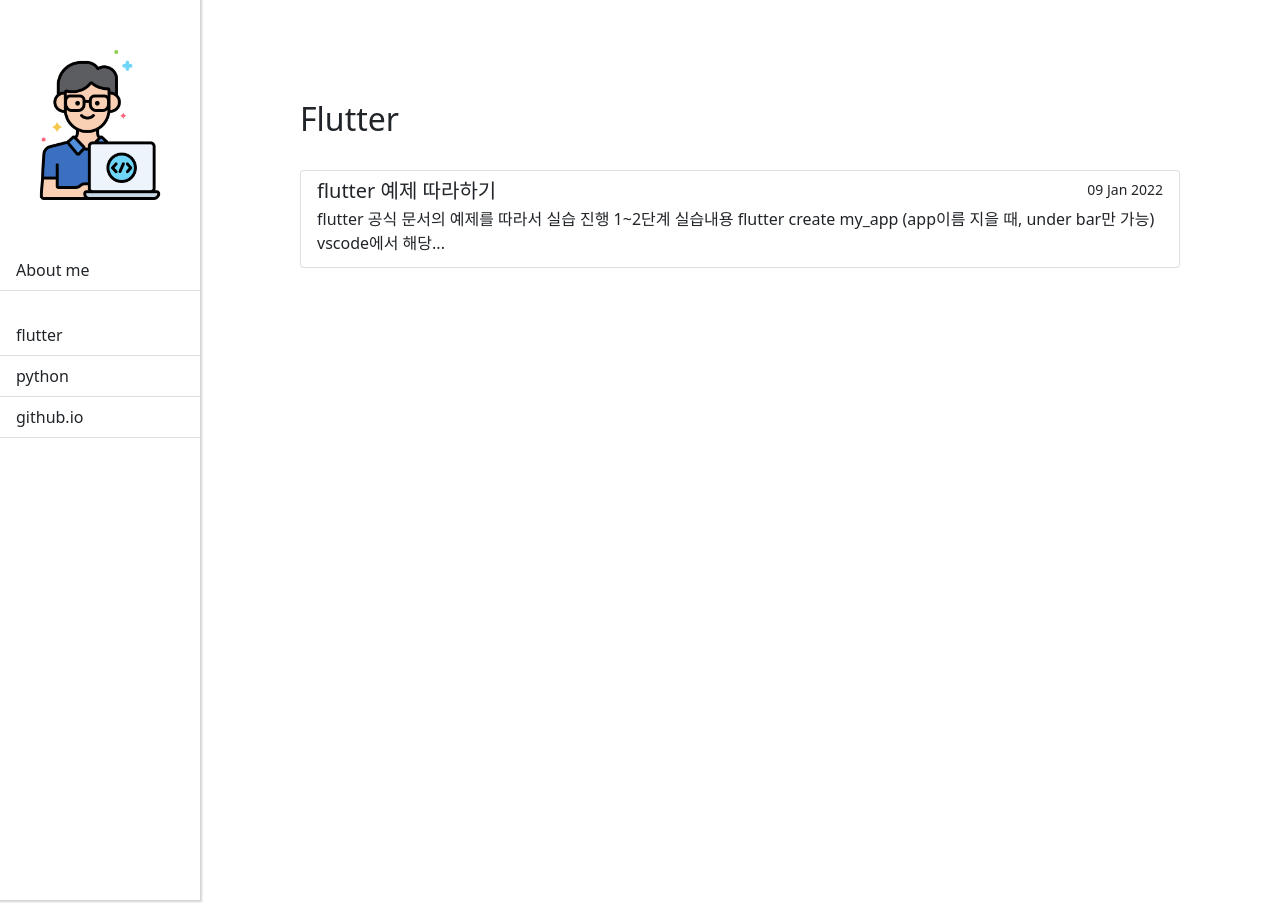
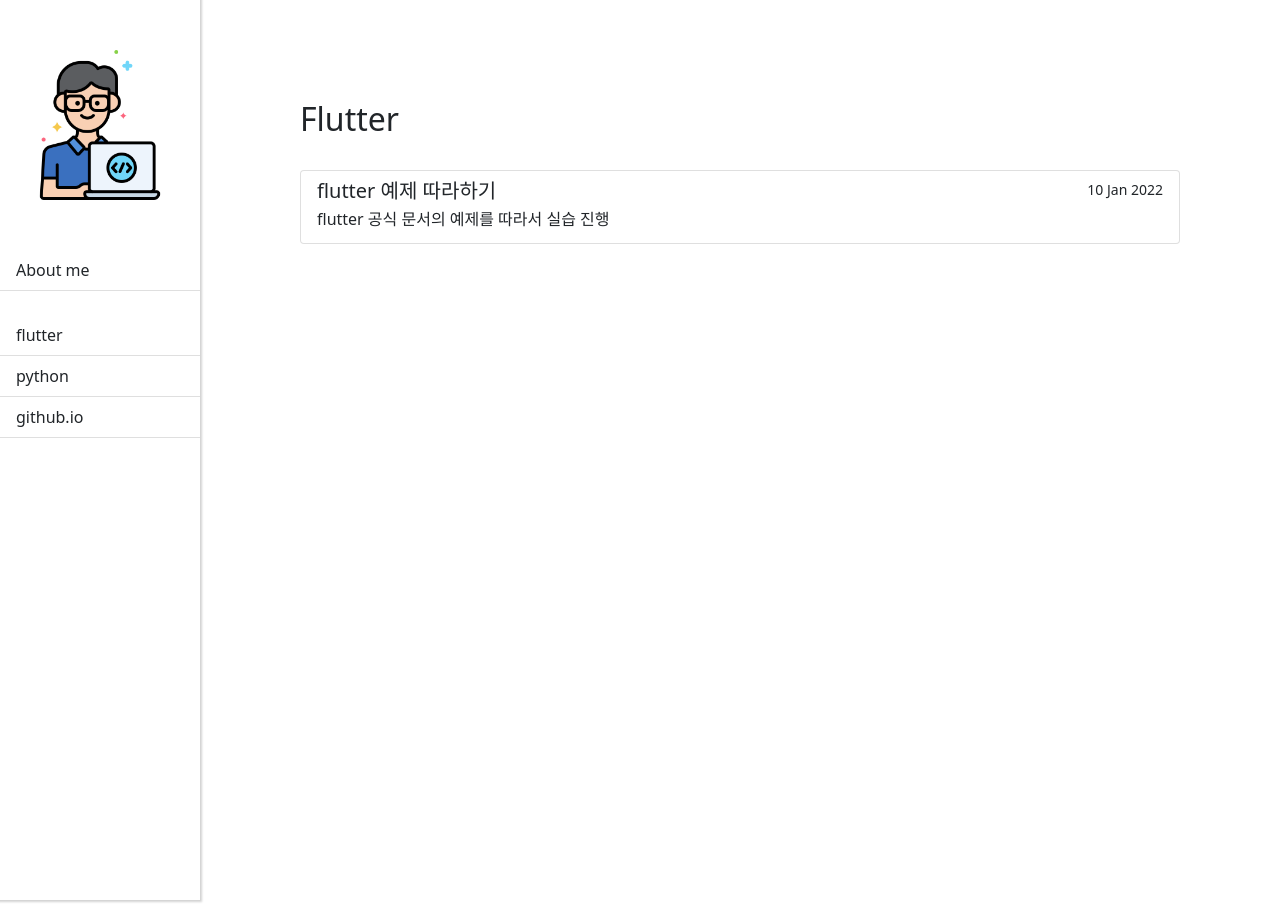
Before and after one commit to daegkim/daegkim.github.io, a Jekyll site: the page built from flutter.html, in a window 1280 px wide. Built offline with Jekyll 4.4.1, drawn with Linux system fonts in a browser that asks for light colours.

Commit message:
날짜 및  excerpt_sepertor추가

```diff
--- a/_flutter/flutter-env-setting.markdown
+++ b/_flutter/flutter-env-setting.markdown
@@ -1,10 +1,11 @@
 ---
 layout: post
 title:  "flutter 예제 따라하기"
-date:   2022-01-09 15:35:33 +0900
+date:   2022-01-10
 excerpt_separator: <!--more-->
 ---
 flutter 공식 문서의 예제를 따라서 실습 진행
+<!--more-->
 
 ### 1~2단계 실습내용
 1. flutter create my_app
```
